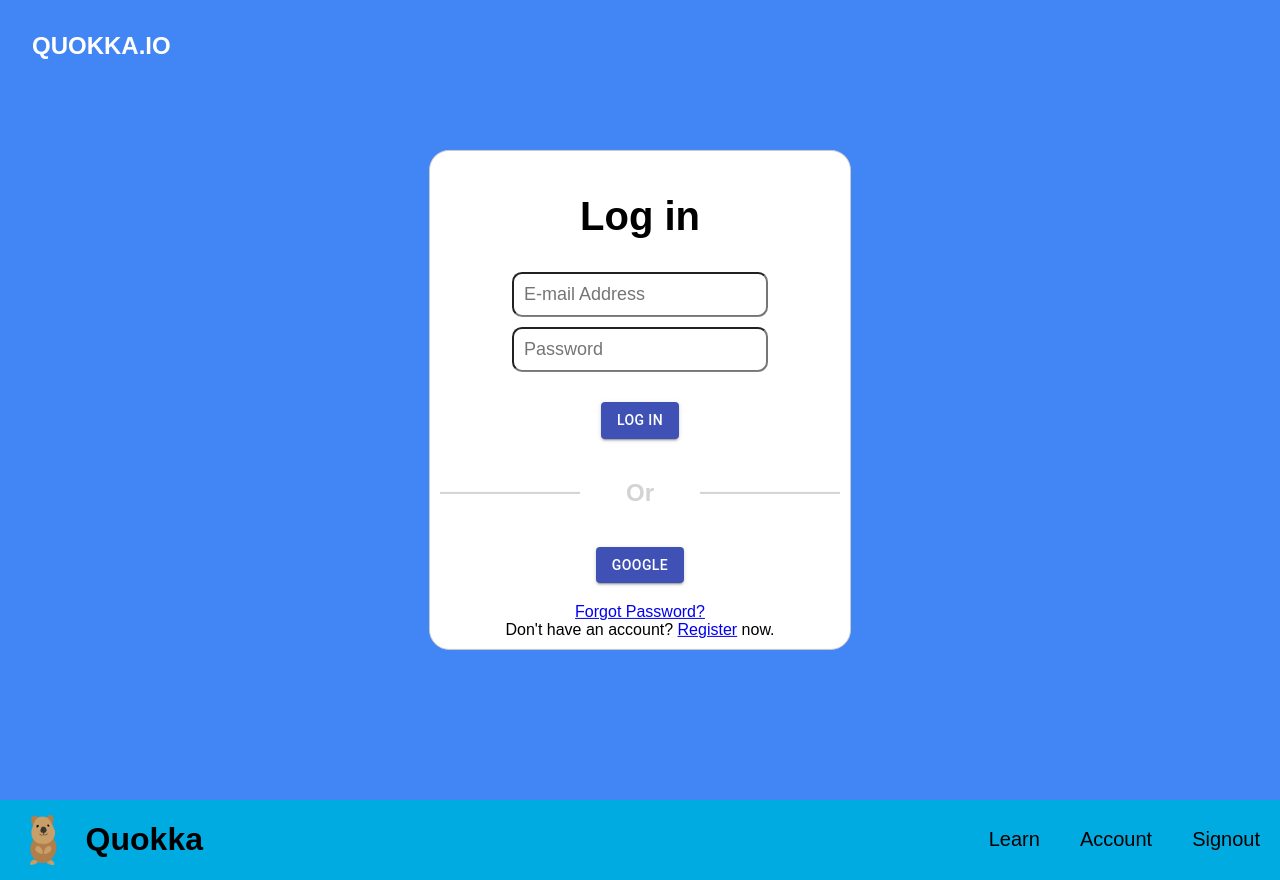
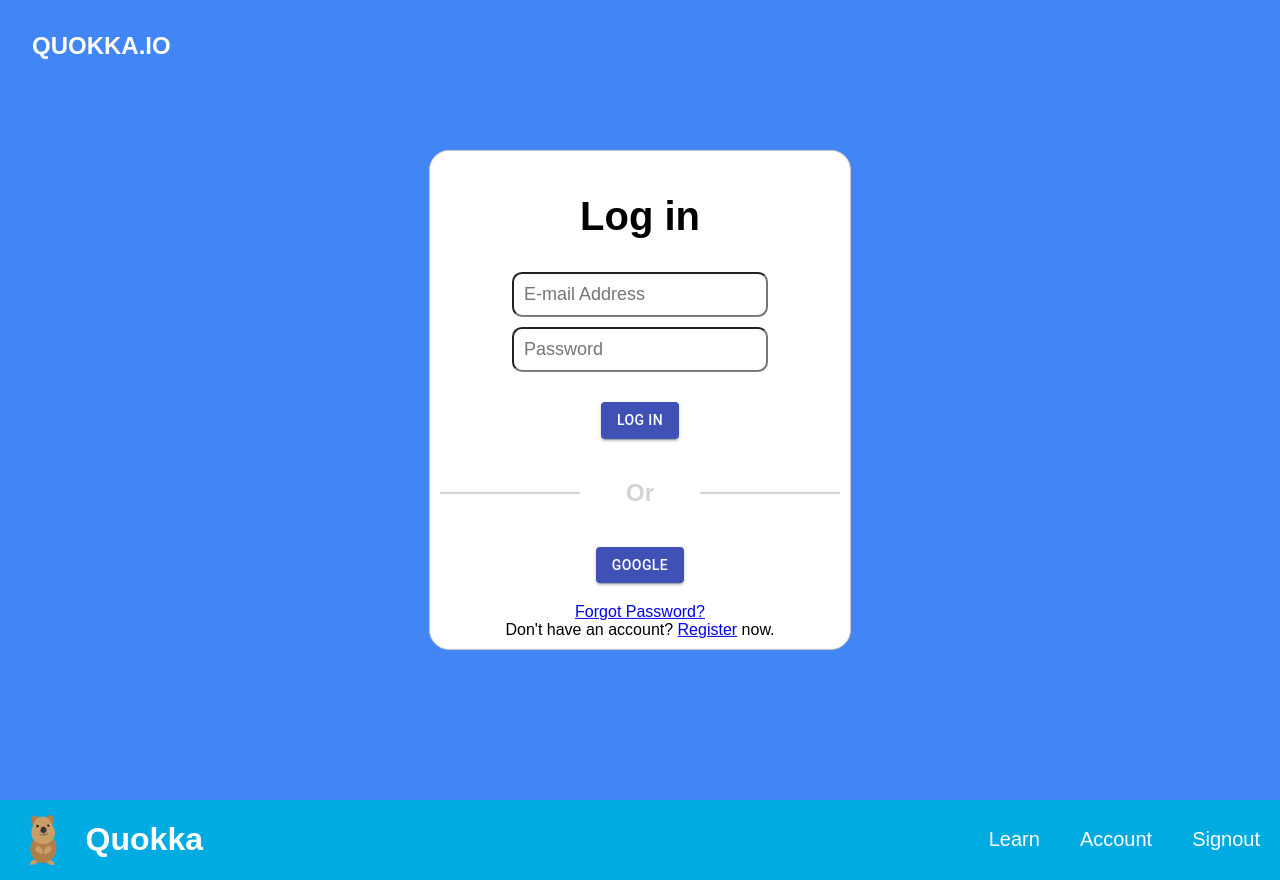
Before and after one commit to 4lon/Quokka, a React (Create React App) app: page /login in a window 1280 px wide. Built offline with nearby package versions, Linux system fonts and the light colour scheme; no server answers.

Commit message:
sadkofjlkdsa

```diff
--- a/src/App.js
+++ b/src/App.js
@@ -10,6 +10,7 @@ import Homepage from "./screens/homepage/Homepage";
 import Login from "./screens/login/Login"
 import Header from './screens/header/Header';
 import Learn from './screens/learn/Learn'
+import Creator from './screens/creator/Creator'
 
 class App extends Component {
   render() {
@@ -30,6 +31,9 @@ class App extends Component {
                     <Route path="/learn">
                         <Learn />
                     </Route>
+                    <Route path="/create">
+                        <Creator />
+                    </Route>
                 </Switch>
             </div>
         </Router>
--- a/src/screens/header/Header.css
+++ b/src/screens/header/Header.css
@@ -3,10 +3,11 @@
     list-style-type: none;
     padding: 0 20px;
     font-size: 20px;
+    color: #FFF;
 }
 
 .headerLink:hover {
-    color: #FFF;
+    color:black;
     cursor: pointer;
     transition: ease-in-out 0.2s;
 }
@@ -22,10 +23,14 @@
     align-items: center;
     background-color: #00ABE1;
     font-family: Arial, Helvetica, sans-serif;
+    z-index: 5;
+    position: relative;
 }
 
 .logo {
     padding: 0 20px;
+    color: #FFF;
+
 }
 
 .logo:hover {
--- a/src/screens/learn/Learn.js
+++ b/src/screens/learn/Learn.js
@@ -44,7 +44,7 @@ export default function Learn() {
                             </ListItem>
                         ))}
                     </List>
-                    <Divider />
+                    <Divider/>
                     <h2 className={classes.menuHeading}>My Resources</h2>
                     <List>
                         {/*Add list of created resources to*/}
@@ -54,7 +54,7 @@ export default function Learn() {
                             </ListItem>
                         ))}
                         <ListItem button component={Link} to="/create">
-                            <ListItemText primary="+ Create new" />
+                            <ListItemText primary="Create new" />
                         </ListItem>
                     </List>
                 </div>
@@ -83,16 +83,19 @@ const useStyles = makeStyles((theme) => ({
     drawer: {
         width: drawerWidth,
         flexShrink: 0,
+        zIndex: 1,
     },
     drawerPaper: {
         width: drawerWidth,
     },
     menuHeading: {
+        paddingTop: 20,
         marginBottom: 0,
-        marginLeft: 8,
+        // paddingLeft: 20,
     },
     drawerContainer: {
         overflow: 'auto',
+        paddingLeft: 30,
     },
     content: {
         flexGrow: 1,
```
